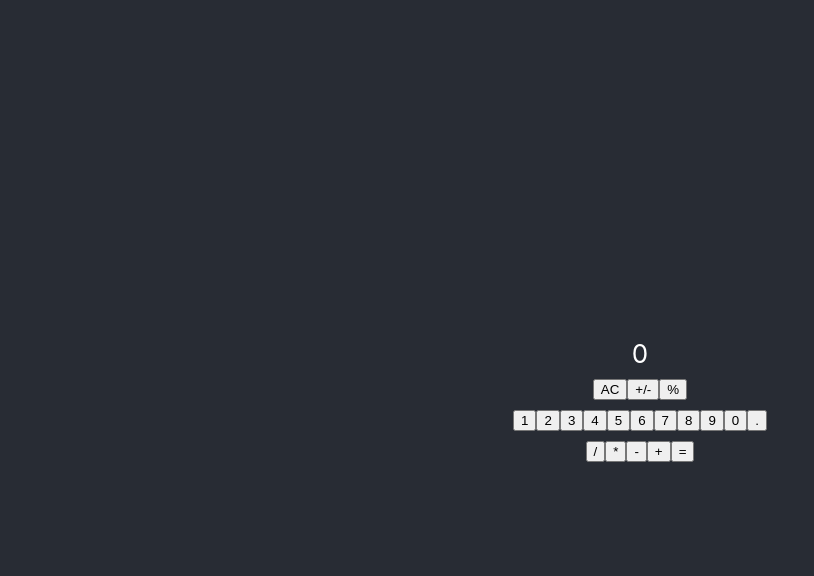
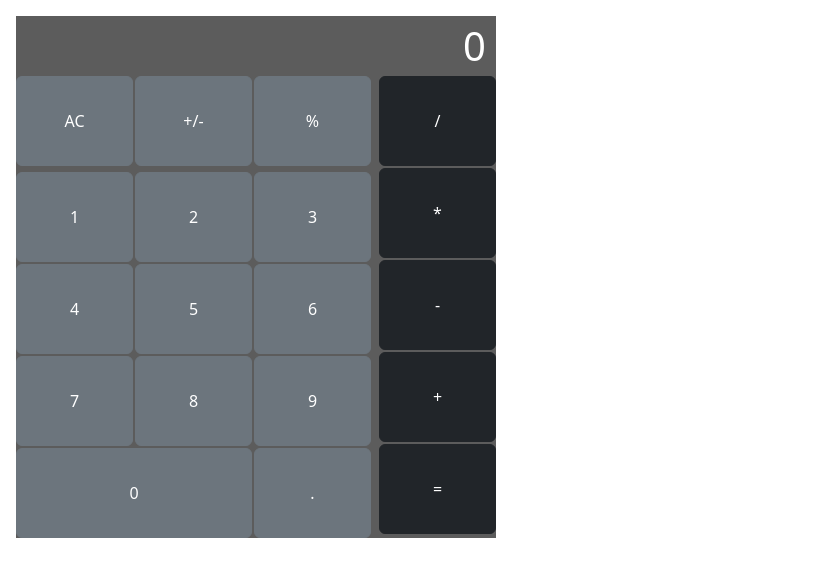
Before and after one commit to TemesgenA/calculator-app, a React (Create React App) app: page / in a window 1280 px wide. Shown: the top 576 px of the page, without its empty margins (0-814 px from the left). Built offline with nearby package versions, Linux system fonts and the light colour scheme.

Commit message:
Style Calculator component

```diff
--- a/package.json
+++ b/package.json
@@ -6,7 +6,9 @@
     "@testing-library/jest-dom": "^5.16.5",
     "@testing-library/react": "^13.4.0",
     "@testing-library/user-event": "^13.5.0",
+    "bootstrap": "^5.2.2",
     "react": "^18.2.0",
+    "react-bootstrap": "^2.5.0",
     "react-dom": "^18.2.0",
     "react-scripts": "5.0.1",
     "web-vitals": "^2.1.4"
--- a/src/App.js
+++ b/src/App.js
@@ -4,9 +4,7 @@ import Calculator from './components/Calculator';
 function App() {
   return (
     <div className="App">
-      <header className="App-header">
-        <Calculator />
-      </header>
+      <Calculator />
     </div>
   );
 }
--- a/src/index.css
+++ b/src/index.css
@@ -1,27 +1,59 @@
 body {
-  margin: 0;
-  font-family:
-    -apple-system,
-    BlinkMacSystemFont,
-    'Segoe UI',
-    'Roboto',
-    'Oxygen',
-    'Ubuntu',
-    'Cantarell',
-    'Fira Sans',
-    'Droid Sans',
-    'Helvetica Neue',
-    sans-serif;
-  -webkit-font-smoothing: antialiased;
-  -moz-osx-font-smoothing: grayscale;
+  background-color: white;
+  font-family: sans-serif;
 }
 
-code {
-  font-family:
-    source-code-pro,
-    Menlo,
-    Monaco,
-    Consolas,
-    'Courier New',
-    monospace;
+.calculator {
+  display: flex;
+  flex-direction: column;
+  width: 480px;
+  height: 522px;
+  background-color: rgb(92, 92, 92);
+  margin: 16px;
 }
+
+.btn-xlg {
+  width: 117px;
+  height: 90px;
+}
+
+.display {
+  height: 110px;
+  width: 100%;
+  font-size: 40px;
+  color: white;
+  text-align: end;
+  padding-right: 10px;
+}
+
+.keypad {
+  display: flex;
+  gap: 6px;
+}
+
+.zero {
+  width: 236px;
+}
+
+.screen-status {
+  display: flex;
+  gap: 2px;
+}
+
+.digits {
+  display: flex;
+  flex-wrap: wrap;
+  gap: 2px;
+}
+
+.operators {
+  display: flex;
+  flex-direction: column;
+  gap: 2px;
+}
+
+.non-operators {
+  display: flex;
+  flex-wrap: wrap;
+  gap: 6px;
+}
--- a/src/index.js
+++ b/src/index.js
@@ -2,6 +2,7 @@ import React from 'react';
 import ReactDOM from 'react-dom/client';
 import './index.css';
 import App from './App';
+import 'bootstrap/dist/css/bootstrap.css';
 import reportWebVitals from './reportWebVitals';
 
 const root = ReactDOM.createRoot(document.getElementById('root'));
```
Also changed, not shown: 1 other file (tests, documents, lock files or other folders).
